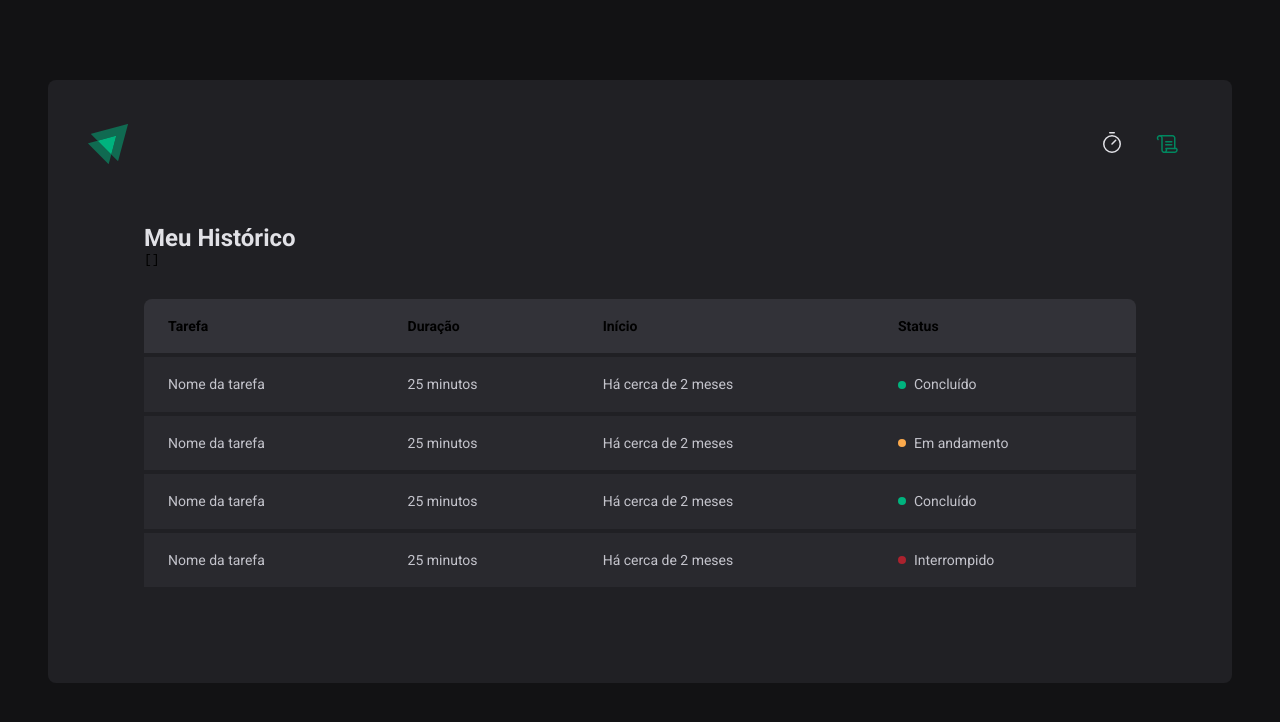
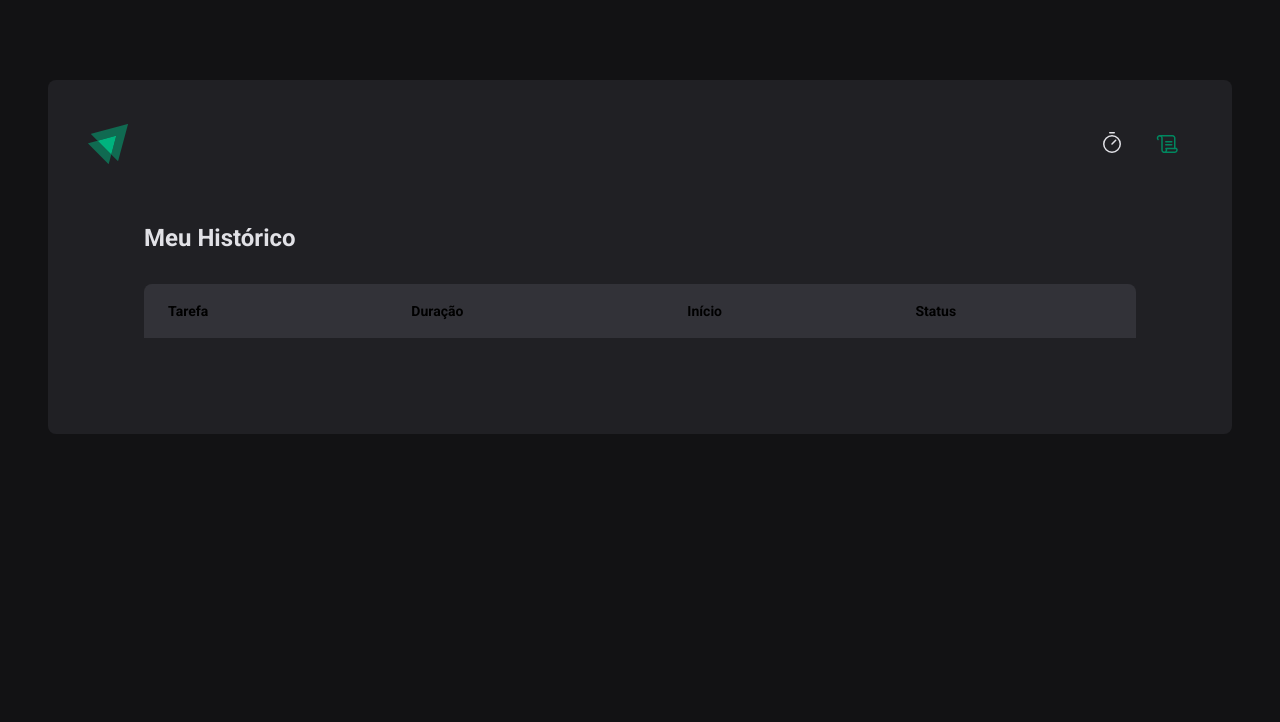
Before and after one commit to skyrons/timer, a React (Vite) app: page /history in a window 1280 px wide. Shown: the top 722 px of the page. Built offline with nearby package versions, Linux system fonts and the light colour scheme.

Commit message:
list history

```diff
--- a/src/pages/History/index.tsx
+++ b/src/pages/History/index.tsx
@@ -10,60 +10,43 @@
         <HistoryContainer>
             <h1>Meu Histórico</h1>
 
-            <pre>
-                {JSON.stringify(cycles, null, 2)}
-            </pre>
-
             <HistoryList>
                 <table>
                     <thead>
+                        <tr>
                             <th>Tarefa</th>
                             <th>Duração</th>
                             <th>Início</th>
                             <th>Status</th>
+                        </tr>
                     </thead>
                     <tbody>
-                        <tr>
-                            <td>Nome da tarefa</td>
-                            <td>25 minutos</td>
-                            <td>Há cerca de 2 meses</td>
+                        {cycles.map(cycle => {
+                            return (
+                                <tr key={cycle.id}>
+                                    <td>{cycle.task}</td>
+                                    <td>{cycle.minutesAmount}</td>
+                                    <td>{cycle.startDate.toISOString()}</td>
                                     <td>
-                                <Status statusColor="green">
-                                    Concluído
-                                </Status>
+                                        {cycle.finishedDate && (
+                                            <Status statusColor="green">Concluído</Status>
+                                        )}
+                                    </td>
+
+                                    <td>
+                                        {cycle.interruptDate && (
+                                            <Status statusColor="red">Interrompido</Status>
+                                        )}
+                                    </td>
+
+                                    <td>
+                                        {(!cycle.finishedDate && !cycle.interruptDate) && (
+                                            <Status statusColor="yellow">Em Andamento</Status>
+                                        )}
                                     </td>
                                 </tr>
-                        <tr>
-                            <td>Nome da tarefa</td>
-                            <td>25 minutos</td>
-                            <td>Há cerca de 2 meses</td>
-                            <td>
-                                <Status statusColor="yellow">
-                                    Em andamento
-                                </Status>
-                            </td>
-                        </tr>
-                        <tr>
-                            <td>Nome da tarefa</td>
-                            <td>25 minutos</td>
-                            <td>Há cerca de 2 meses</td>
-                            <td>
-                                <Status statusColor="green">
-                                    Concluído
-                                </Status>
-                            </td>
-                        </tr>
-                        <tr>
-                            <td>Nome da tarefa</td>
-                            <td>25 minutos</td>
-                            <td>Há cerca de 2 meses</td>
-                            <td>
-                                <Status statusColor="red">
-                                    Interrompido
-                                </Status>
-                            </td>
-                        </tr>
-
+                            )
+                        })}
                     </tbody>
                 </table>
             </HistoryList>
--- a/src/pages/Home/index.tsx
+++ b/src/pages/Home/index.tsx
@@ -35,7 +35,7 @@
             }
         })
 
-    const { handleSubmit, watch, reset} = newCycleForm
+    const { handleSubmit, watch, reset} = newCycleForm;
 
     function handleCreateNewCycle (data: NewCycleFormData){
         createNewCycle(data);
```
Lines whose indentation alone changed are shown as unchanged.
